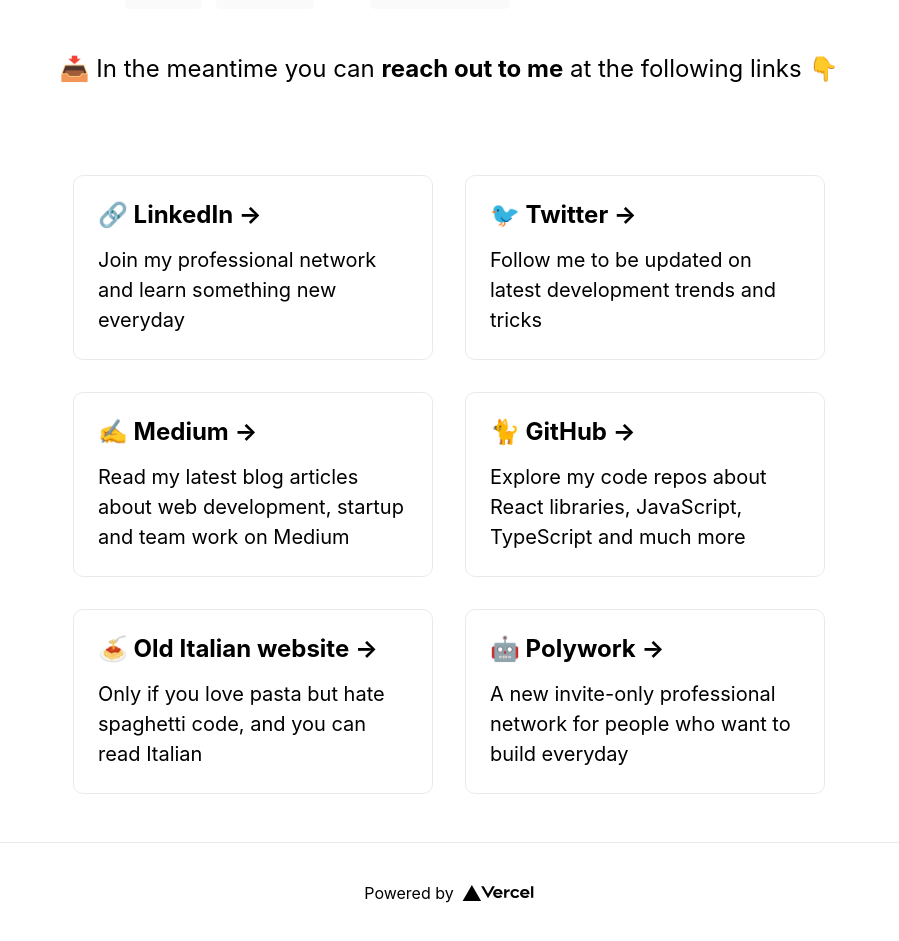
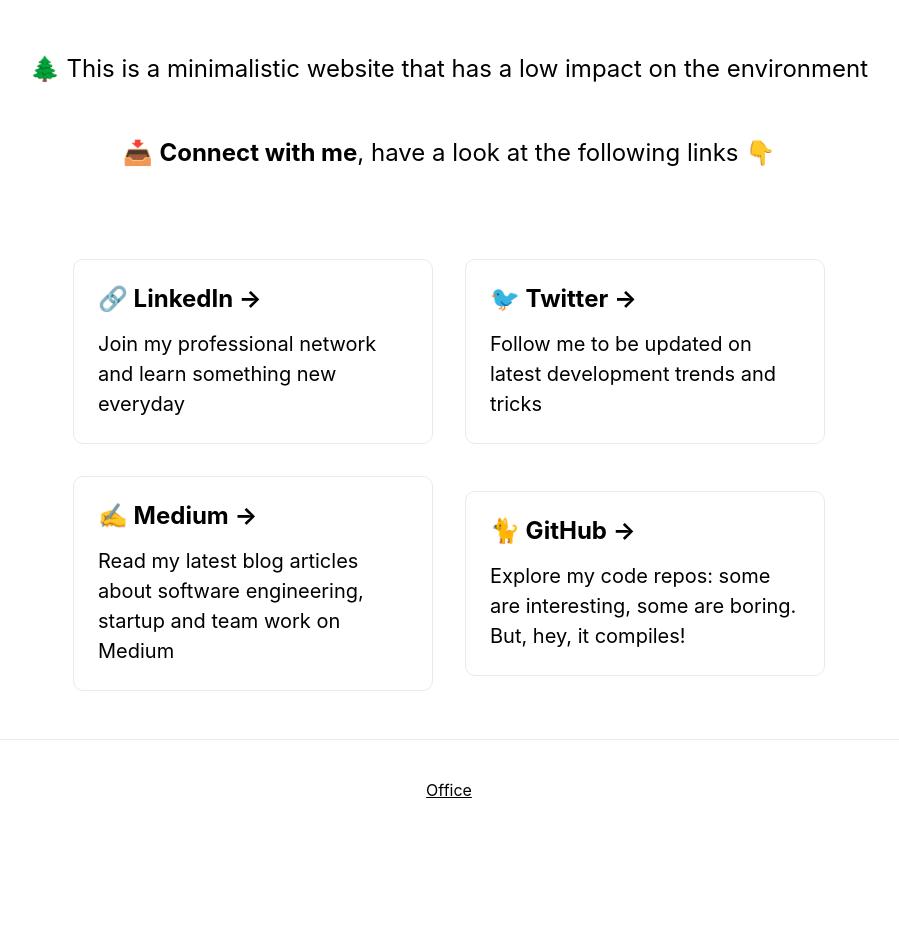
Before and after one commit to rapaccinim/personal-website, a Next.js app: page / in a window 1280 px wide. Shown: the part 443-1384 px from the top of the page, without its empty margins (191-1090 px from the left). After the commit the page ends 1282 px from the top, so only its background shows below. Built offline with nearby package versions, Linux system fonts and the light colour scheme.

Commit message:
Little edits to the homepage.

```diff
--- a/pages/index.js
+++ b/pages/index.js
@@ -6,60 +6,44 @@
   return (
     <div className={styles.container}>
       <Head>
-        <title>Marco Rapaccini - Web &amp; Product Developer</title>
-        <meta name="description" content="Marco Rapaccini - Web and Product Developer" />
+        <title>Marco Rapaccini - Web &amp; Product Development</title>
+        <meta name="description" content="Marco Rapaccini - Web and Product Development" />
         <link rel="icon" href="/favicon.ico" />
       </Head>
-
       <main className={styles.main}>
-        <Image src="/marco-rapaccini-web-product-developer-logo.jpg" alt="Marco Rapaccini - Web and Product Developer logo" width={301} height={127} />
+        <Image src="/marco-rapaccini-web-product-developer-logo.jpg" alt="Marco Rapaccini - Web and Product Development logo" width={301} height={127} />
         <h1 className={styles.title}>
           Marco Rapaccini
           <br/>
-          Web &amp; Product Developer
+          Web &amp; Product Development
         </h1>
-
         <p className={styles.description}>
-        🚧 I am using  <code className={styles.code}>React</code>, <code className={styles.code}>Next.js</code> and <code className={styles.code}>Material UI</code> to build my new personal website 🚧
+          ✨ I transform a vision into human-friendly, working technology
         </p>
         <p className={styles.description}>
-        📥 In the meantime you can <b>reach out to me</b> at the following links 👇
+          🌲 This is a minimalistic website that has a low impact on the environment
+        </p>
+        <p className={styles.description}>
+        📥 <b>Connect with me</b>, have a look at the following links 👇
         </p>
         <div className={styles.grid}>
           <a href="https://www.linkedin.com/in/marco-rapaccini/?locale=en_US" className={styles.card} target="_blank" rel="noopener noreferrer">
             <h2>🔗 LinkedIn &rarr;</h2>
             <p>Join my professional network and learn something new everyday</p>
           </a>
-
           <a href="https://twitter.com/@rapaccinim" className={styles.card} target="_blank" rel="noopener noreferrer">
             <h2>🐦 Twitter &rarr;</h2>
             <p>Follow me to be updated on latest development trends and tricks</p>
           </a>
-
           <a
             href="https://rapaccinim.medium.com/" className={styles.card} target="_blank" rel="noopener noreferrer">
             <h2>✍️ Medium &rarr;</h2>
-            <p>Read my latest blog articles about web development, startup and team work on Medium</p>
+            <p>Read my latest blog articles about software engineering, startup and team work on Medium</p>
           </a>
-
           <a href="https://github.com/rapaccinim" className={styles.card} target="_blank" rel="noopener noreferrer">
             <h2>🐈 GitHub &rarr;</h2>
             <p>
-              Explore my code repos about React libraries, JavaScript, TypeScript and much more
-            </p>
-          </a>
-
-          <a href="https://www.marcorapaccini.it" className={styles.card} target="_blank" rel="noopener noreferrer">
-            <h2>🍝 Old Italian website &rarr;</h2>
-            <p>
-              Only if you love pasta but hate spaghetti code, and you can read Italian
-            </p>
-          </a>
-
-          <a href="https://www.polywork.com/marcorapaccini" className={styles.card} target="_blank" rel="noopener noreferrer">
-            <h2>🤖 Polywork &rarr;</h2>
-            <p>
-              A new invite-only professional network for people who want to build everyday
+              Explore my code repos: some are interesting, some are boring. But, hey, it compiles!
             </p>
           </a>
         </div>
@@ -67,14 +51,11 @@
 
       <footer className={styles.footer}>
         <a
-          href="https://vercel.com?utm_source=create-next-app&utm_medium=default-template&utm_campaign=create-next-app"
-          target="_blank"
-          rel="noopener noreferrer"
+            href="https://www.google.co.uk/maps/place/New+Inn+Yard,+Kendal/@54.3255514,-2.748753,19.81z/"
+            target="_blank"
+            rel="noopener noreferrer"
         >
-          Powered by{' '}
-          <span className={styles.logo}>
-            <Image src="/vercel.svg" alt="Vercel Logo" width={72} height={16} />
-          </span>
+          Office
         </a>
       </footer>
     </div>
--- a/styles/globals.css
+++ b/styles/globals.css
@@ -8,7 +8,6 @@
 
 a {
   color: inherit;
-  text-decoration: none;
 }
 
 * {
```
